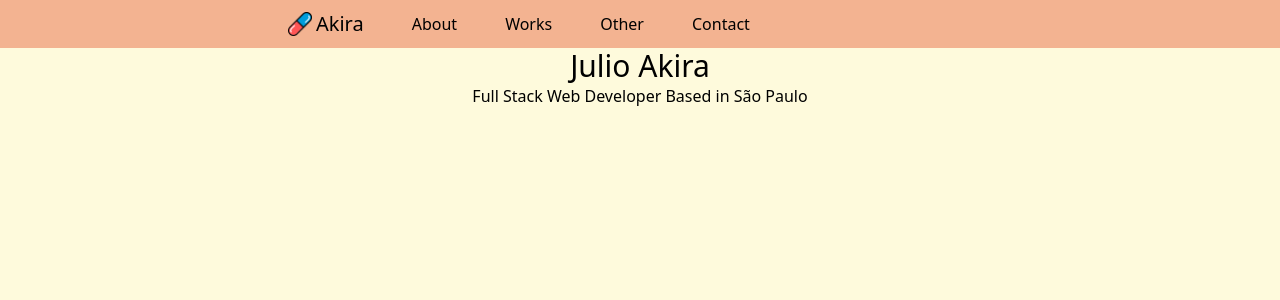
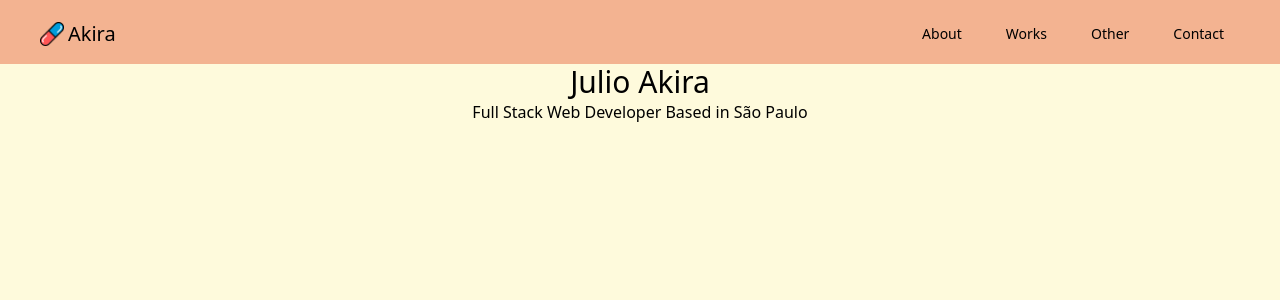
Before and after one commit to julioakira/akira-homepage-react, a Next.js app: page / in a window 1280 px wide. Shown: the top 300 px of the page. Built offline with nearby package versions, Linux system fonts and the light colour scheme.

Commit message:
changes in styling

```diff
--- a/src/components/Navbar.tsx
+++ b/src/components/Navbar.tsx
@@ -1,35 +1,62 @@
-import React, { ReactElement } from 'react';
-import Link from 'next/link';
-import Image from 'next/image';
-import AkiraImage from '../../public/images/akira-pill.png';
-import ThemeSwitcher from './ThemeSwitcher';
-import { MenuIcon } from './icons';
+import React, { ReactElement } from "react";
+import Link from "next/link";
+import Image from "next/image";
+import AkiraImage from "../../public/images/akira-pill.png";
+import ThemeSwitcher from "./ThemeSwitcher";
+import { MenuIcon } from "./icons";
 
-export default function Navbar(): ReactElement<'nav'> {
+export default function Navbar(): ReactElement<"nav"> {
   return (
-    <nav className='bg-peach dark:bg-medium-slate-blue h-12 flex items-center lg:pr-64 lg:pl-64'>
-      <div className='lg:pl-4'>
-        <Link href='/'>
-          <div className='flex items-center justify-center [&>img]:hover:rotate-12 gap-1'>
-            <Image width={40} height={20} className='pl-4' src={AkiraImage.src} alt='Akira Logo' />
-            <h2 className='text-xl'>Akira</h2>
-          </div>
-        </Link>
-      </div>
-      <div className='hidden lg:flex lg:gap-12 lg:pl-12'>
-        <Link href='/about'>About</Link>
-        <Link href='/works'>Works</Link>
-        <Link href='/other'>Other</Link>
-        <Link href='/other'>Contact</Link>
-      </div>
-      <div className='flex flex-row ml-auto pr-4 pl-4 md:ml-auto md:pr-8'>
-        <ThemeSwitcher />
-        <div className="lg:hidden pl-4">
-          <button className="flex items-center px-3 py-3 border-2 rounded">
-            <MenuIcon />
+    <nav className="bg-peach dark:bg-medium-slate-blue px-2 sm:h-16 md:h-16">
+      <div className="container mx-auto flex flex-wrap items-center justify-between">
+        <div className="lg:pl-4">
+          <Link href="/">
+            <div className="flex items-center justify-center gap-1 [&>img]:hover:rotate-12">
+              <Image
+                width={40}
+                height={20}
+                className="pl-4"
+                src={AkiraImage.src}
+                alt="Akira Logo"
+              />
+              <span className="self-center text-xl">Akira</span>
+            </div>
+          </Link>
+        </div>
+        <div className="ml-auto inline-flex flex-row items-center p-2 text-sm md:ml-auto md:hidden">
+          <button type="button" data-collapse-toggle="nav-default">
+            <span className="sr-only">Open Menu</span>
+            <MenuIcon className="h-6 w-6" />
           </button>
+        </div>
+        <div id="nav-default" className="hidden md:block md:w-auto">
+          <ul className="flex flex-col p-4 md:flex-row md:border-0 md:text-sm">
+            <li>
+              <Link className="block py-2 pl-3 pr-8 md:border-0" href="/about">
+                About
+              </Link>
+            </li>
+            <li>
+              <Link className="block py-2 pl-3 pr-8 md:border-0" href="/works">
+                Works
+              </Link>
+            </li>
+            <li>
+              <Link className="block py-2 pl-3 pr-8 md:border-0" href="/other">
+                Other
+              </Link>
+            </li>
+            <li>
+              <Link className="block py-2 pl-3 pr-8 md:border-0" href="/other">
+                Contact
+              </Link>
+            </li>
+            <li>
+              <ThemeSwitcher className='block p-2.5 md:border-0' />
+            </li>
+          </ul>
         </div>
       </div>
     </nav>
-  )
+  );
 }
--- a/src/components/ThemeSwitcher.tsx
+++ b/src/components/ThemeSwitcher.tsx
@@ -1,21 +1,22 @@
-import React, { ReactElement, useState, useEffect } from 'react';
-import { motion } from 'framer-motion';
-import { useTheme } from 'next-themes';
+import React, { ReactElement, useState, useEffect } from "react";
+import { motion } from "framer-motion";
+import { useTheme } from "next-themes";
 
-import { DayIcon, NightIcon } from './icons';
+import { DayIcon, NightIcon } from "./icons";
 
-export default function ThemeSwitcher(): ReactElement<'button'> | null {
+export default function ThemeSwitcher(
+  props: any
+): ReactElement<"button"> | null {
   const [mounted, setMounted] = useState(false);
   const { theme, setTheme } = useTheme();
-
 
   useEffect(() => {
     return () => setMounted(true);
   }, []);
 
   const changeTheme = () => {
-    setTheme(theme === 'dark' ? 'light' : 'dark')
-  }
+    setTheme(theme === "dark" ? "light" : "dark");
+  };
 
   if (!mounted) return null;
 
@@ -23,10 +24,12 @@ export default function ThemeSwitcher(): ReactElement<'button'> | null {
     <motion.button
       whileHover={{ scale: 1.1 }}
       whileTap={{ scale: 0.9 }}
-      className={`p-3 rounded-lg  ${(theme === 'light' ? 'bg-purple-400' : 'bg-orange-400')}`}
+      className={`rounded-lg p-3  ${
+        theme === "light" ? "bg-purple-400" : "bg-orange-300"
+      } ${props.className}`}
       onClick={changeTheme}
     >
-      {theme === 'light' ? <NightIcon /> : <DayIcon />}
+      {theme === "light" ? <NightIcon /> : <DayIcon />}
     </motion.button>
-  )
+  );
 }
--- a/src/components/icons/MenuIcon.tsx
+++ b/src/components/icons/MenuIcon.tsx
@@ -1,6 +1,6 @@
-import React from 'react';
+import React, { ReactElement } from "react";
 
-export default function MenuIcon(props: any) {
+export default function MenuIcon(props: any): ReactElement<'svg'> {
   return (
     <svg
       baseProfile="tiny"
@@ -12,5 +12,5 @@ export default function MenuIcon(props: any) {
     >
       <path d="M19 17H5c-1.103 0-2 .897-2 2s.897 2 2 2h14c1.103 0 2-.897 2-2s-.897-2-2-2zm0-7H5c-1.103 0-2 .897-2 2s.897 2 2 2h14c1.103 0 2-.897 2-2s-.897-2-2-2zm0-7H5c-1.103 0-2 .897-2 2s.897 2 2 2h14c1.103 0 2-.897 2-2s-.897-2-2-2z" />
     </svg>
-  )
+  );
 }
```
